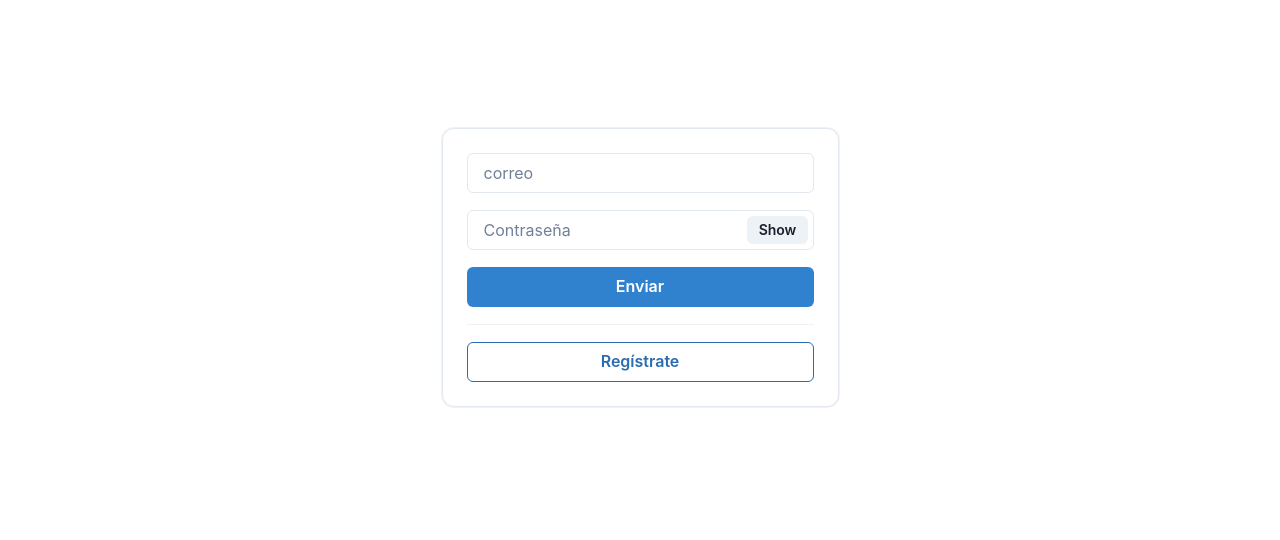
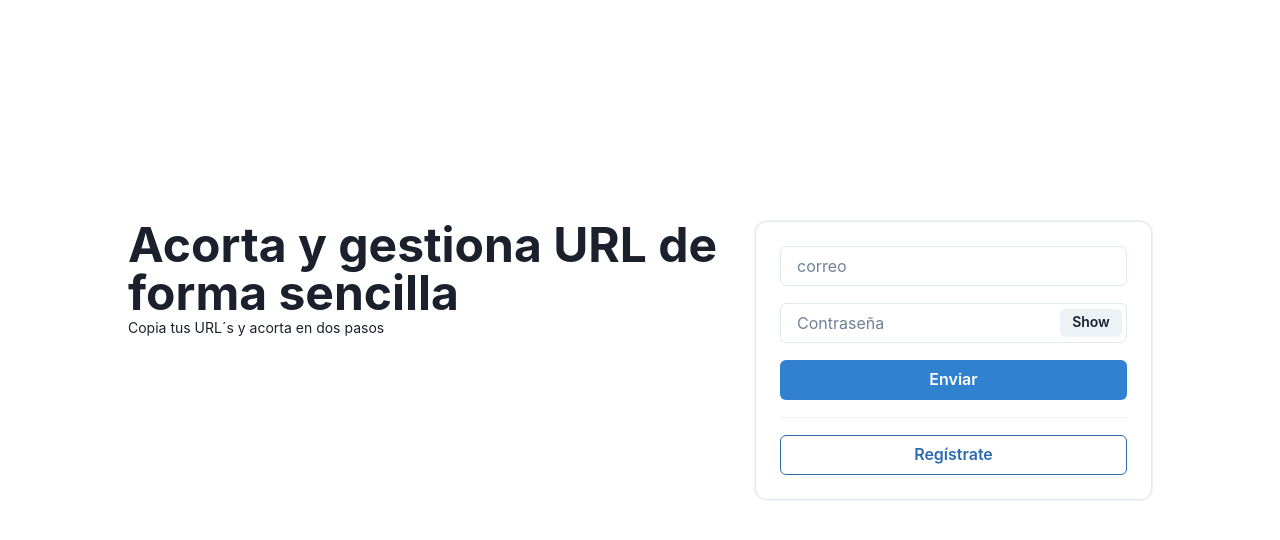
Before and after one commit to rafeldev/hackaton-2023-v1.0.0, a React (Create React App) app: page / in a window 1280 px wide. Shown: the top 540 px of the page. Built offline with nearby package versions, Linux system fonts and the light colour scheme.

Commit message:
add/template login

```diff
--- /dev/null
+++ b/src/components/components-commos/TemplateLogin.jsx
@@ -0,0 +1,30 @@
+import { Box, Flex, Heading, Text } from "@chakra-ui/react";
+import React from "react";
+
+function TemplateLogin({ children }) {
+  return (
+    <Flex
+      direction="column"
+      align="center"
+      padding="8rem"
+      height="90vh"
+      justifyContent={"center"}
+    >
+      <div style={{ display: "flex", gap: "17px" }}>
+        <div>
+          <Box maxW="664px">
+            <Heading as="h1" size="2xl" textAlign="left">
+              Acorta y gestiona URL de forma sencilla
+            </Heading>
+            <Text fontSize="sm" textAlign="left">
+              Copia tus URL´s y acorta en dos pasos
+            </Text>
+          </Box>
+        </div>
+        <div>{children}</div>
+      </div>
+    </Flex>
+  );
+}
+
+export default TemplateLogin;
--- a/src/pages/SignIn/SignIn.jsx
+++ b/src/pages/SignIn/SignIn.jsx
@@ -12,6 +12,7 @@ import {
 import React, { useState } from "react";
 import { Controller, useForm } from "react-hook-form";
 import LoginCard from "../../components/components-commos/LoginCard";
+import TemplateLogin from "../../components/components-commos/TemplateLogin";
 
 function SignIn() {
   const [show, setShow] = useState(false);
@@ -27,7 +28,7 @@ function SignIn() {
   };
   return (
     <>
-      <Flex direction="column" align="center" padding="8rem" height="90vh">
+      <TemplateLogin>
         <LoginCard>
           <form
             style={{
@@ -128,7 +129,10 @@ function SignIn() {
             ¿Qué rol tienes? lore
           </Heading> */}
         </LoginCard>
-      </Flex>
+      </TemplateLogin>
+      {/* <Flex direction="column" align="center" padding="8rem" height="90vh"> */}
+
+      {/* </Flex> */}
     </>
   );
 }
```
